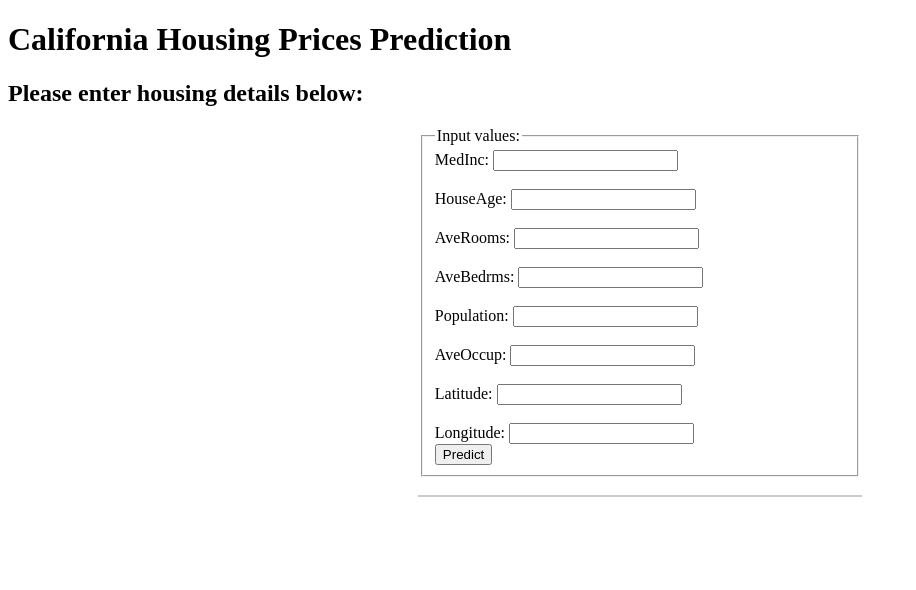
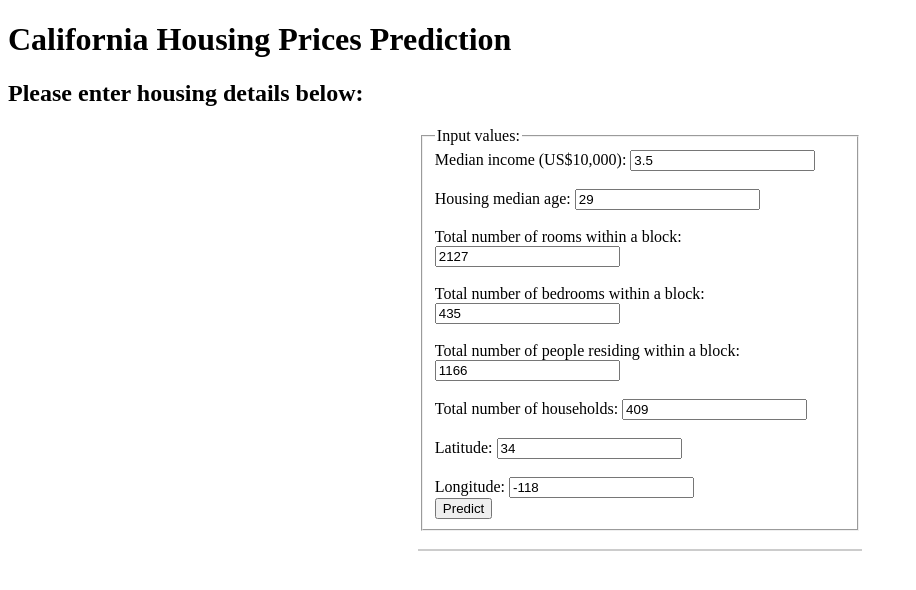
Before and after one commit to Qbiwan/HousingPricePredictor, a Flask app: page / in a window 1280 px wide. Shown: the top 590 px of the page, without its empty margins (0-916 px from the left). Run offline with Flask 2, Linux system fonts and the light colour scheme; parts of the project's set-up code (start-up, migrations or seed data) failed here and were passed over.

```diff
--- a/app.py
+++ b/app.py
@@ -16,14 +16,14 @@ def main():
     if request.method == "POST":
 
         inputs = {}
-        inputs['MedInc'] = request.form['MedInc']
-        inputs['HouseAge'] = request.form['HouseAge']
-        inputs['AveRooms'] = request.form['AveRooms']
-        inputs['AveBedrms'] = request.form['AveBedrms']
-        inputs['Population'] = request.form['Population']
-        inputs['AveOccup'] = request.form['AveOccup']
-        inputs['Latitude'] = request.form['Latitude']
-        inputs['Longitude'] = request.form['Longitude']
+        inputs['medianIncome'] = request.form['medianIncome']
+        inputs['housingMedianAge'] = request.form['housingMedianAge']
+        inputs['totalRooms'] = request.form['totalRooms']
+        inputs['totalBedrooms'] = request.form['totalBedrooms']
+        inputs['population'] = request.form['population']
+        inputs['households'] = request.form['households']
+        inputs['latitude'] = request.form['latitude']
+        inputs['longitude'] = request.form['longitude']
 
         preds = predict(
             model=model,
@@ -40,19 +40,20 @@ def main():
 def predict(model, scaler, inputs):
 
     data = [[
-             inputs['MedInc'],
-             inputs['HouseAge'],
-             inputs['AveRooms'],
-             inputs['AveBedrms'],
-             inputs['Population'],
-             inputs['AveOccup'],
-             inputs['Latitude'],
-             inputs['Longitude']
+             inputs['medianIncome'],
+             inputs['housingMedianAge'],
+             inputs['totalRooms'],
+             inputs['totalBedrooms'],
+             inputs['population'],
+             inputs['households'],
+             inputs['latitude'],
+             inputs['longitude']
             ]]
     data = scaler.transform(data)
     prediction = model.predict(data)
+    prediction = int(prediction.item()*1e04)
 
-    return prediction.item()
+    return prediction
 
 
 if __name__ == '__main__':
--- a/templates/main.html
+++ b/templates/main.html
@@ -22,29 +22,29 @@ form {
 <form action="{{ url_for("main")}}" method="POST">
     <fieldset>
         <legend>Input values:</legend>
-        MedInc:
-        <input name="MedInc" type="number" step="0.1", required>
+        Median income (US$10,000):
+        <input name="medianIncome" type="number" step="0.1" value="3.5", required>
         <br>
-        <br> HouseAge:
-        <input name="HouseAge" type="number" step="0.1", required>
+        <br> Housing median age:
+        <input name="housingMedianAge" type="number" step="1" value="29", required>
         <br>
-        <br> AveRooms:
-        <input name="AveRooms" type="number" step="0.1", required>
+        <br> Total number of rooms within a block:
+        <input name="totalRooms" type="number" step="1" value="2127", required>
         <br>
-        <br> AveBedrms:
-        <input name="AveBedrms" type="number" step="0.1", required>
+        <br> Total number of bedrooms within a block:
+        <input name="totalBedrooms" type="number" step="1" value="435", required>
         <br>
-        <br> Population:
-        <input name="Population" type="number" step="0.1", required>
+        <br> Total number of people residing within a block:
+        <input name="population" type="number" step="1" value="1166", required>
         <br>
-        <br> AveOccup:
-        <input name="AveOccup" type="number" step="0.1", required>
+        <br> Total number of households:
+        <input name="households" type="number" step="1" value="409", required>
         <br>
         <br> Latitude:
-        <input name="Latitude" type="number" step="0.1", required>
+        <input name="latitude" type="number" step="1" value="34", required>
         <br>
         <br> Longitude:
-        <input name="Longitude" type="number" step="0.1", required>
+        <input name="longitude" type="number" step="1" value="-118", required>
         <br>
         <input type="submit" value="Predict">
     </fieldset>
@@ -57,8 +57,8 @@ form {
             <b>{{key}}</b> : {{value}} <br>
         {%endfor%}
         <br>
-        <br> The predicted housing price is:
-            <p style="font-size:50px">{{ preds}}</p>
+        <br> The predicted median house value is:
+            <p style="font-size:50px">US$ {{ preds}}</p>
     {% endif%}
 </div>
 </html>
```
Also changed, not shown: README.md, 1 other file.
